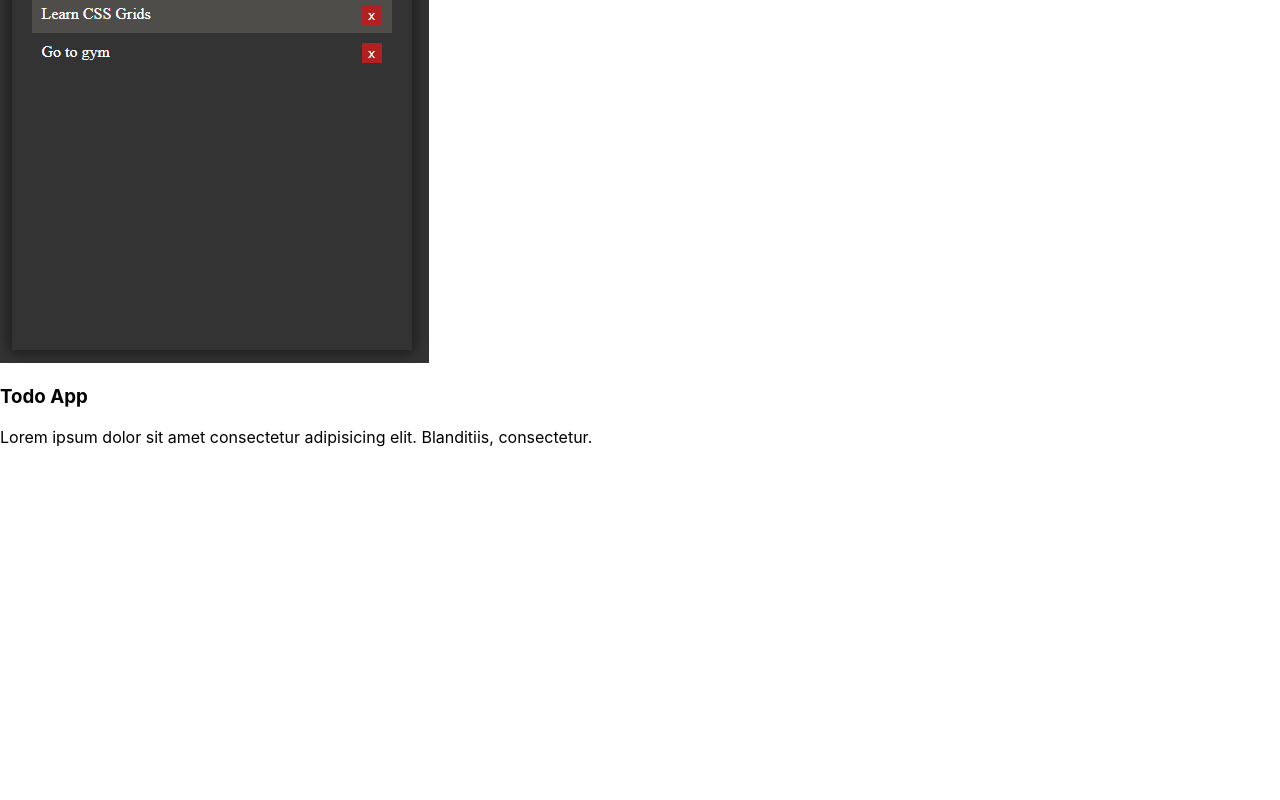
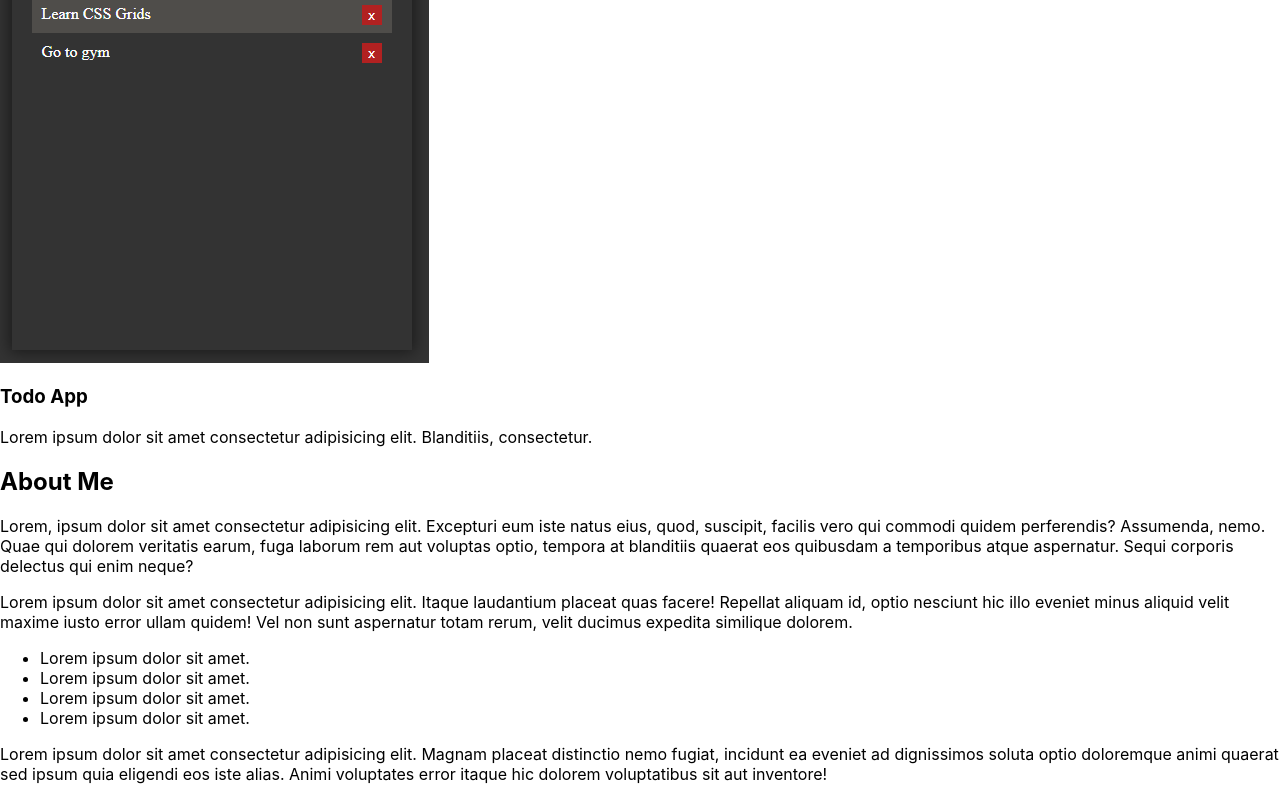
Before and after one commit to jmdmacapagal/Portfolio, a React (Create React App) app in the folder portfolio/: page / in a window 1280 px wide. Shown: the part 2686-3486 px from the top of the page. Before the commit the page ends 3149 px from the top, so only its background shows below. Built offline with nearby package versions, Linux system fonts and the light colour scheme; the HTML template or start-up script is replaced by a standard one.

Commit message:
added About component

```diff
--- a/portfolio/src/App.js
+++ b/portfolio/src/App.js
@@ -2,6 +2,7 @@ import React, { Component } from 'react';
 import Header from './components/Header'
 import Showcase from './components/Showcase'
 import Portfolio from './components/Portfolio'
+import About from './components/About'
 
 
 function App() {
@@ -10,6 +11,7 @@ function App() {
       <Header />
       <Showcase />
       <Portfolio />
+      <About />
     </div>
   )
 }
--- /dev/null
+++ b/portfolio/src/components/About.js
@@ -0,0 +1,33 @@
+import React from 'react'
+
+function About() {
+    return (
+        <section id="about">
+            <div class="container">
+                <article>
+                    <h2>About Me</h2>
+                    <p>Lorem, ipsum dolor sit amet consectetur adipisicing elit. Excepturi eum iste natus eius, quod, suscipit, facilis vero qui commodi quidem perferendis? Assumenda, nemo. Quae qui dolorem veritatis earum, fuga laborum rem aut voluptas optio, tempora at blanditiis quaerat eos quibusdam a temporibus atque aspernatur. Sequi corporis delectus qui enim neque?
+                    </p>
+                    <p>Lorem ipsum dolor sit amet consectetur adipisicing elit. Itaque laudantium placeat quas facere!
+                        Repellat aliquam id, optio nesciunt hic illo eveniet minus aliquid velit maxime iusto error ullam
+                        quidem! Vel non sunt aspernatur totam rerum, velit ducimus expedita similique dolorem.
+                    </p>
+
+                    <ul>
+                        <li>Lorem ipsum dolor sit amet.</li>
+                        <li>Lorem ipsum dolor sit amet.</li>
+                        <li>Lorem ipsum dolor sit amet.</li>
+                        <li>Lorem ipsum dolor sit amet.</li>
+                    </ul>
+
+                    <p>Lorem ipsum dolor sit amet consectetur adipisicing elit. Magnam placeat distinctio nemo fugiat,
+                        incidunt ea eveniet ad dignissimos soluta optio doloremque animi quaerat sed ipsum quia eligendi eos
+                        iste alias. Animi voluptates error itaque hic dolorem voluptatibus sit aut inventore!
+                    </p>
+                </article>
+            </div>
+        </section>
+    )
+}
+
+export default About
```
